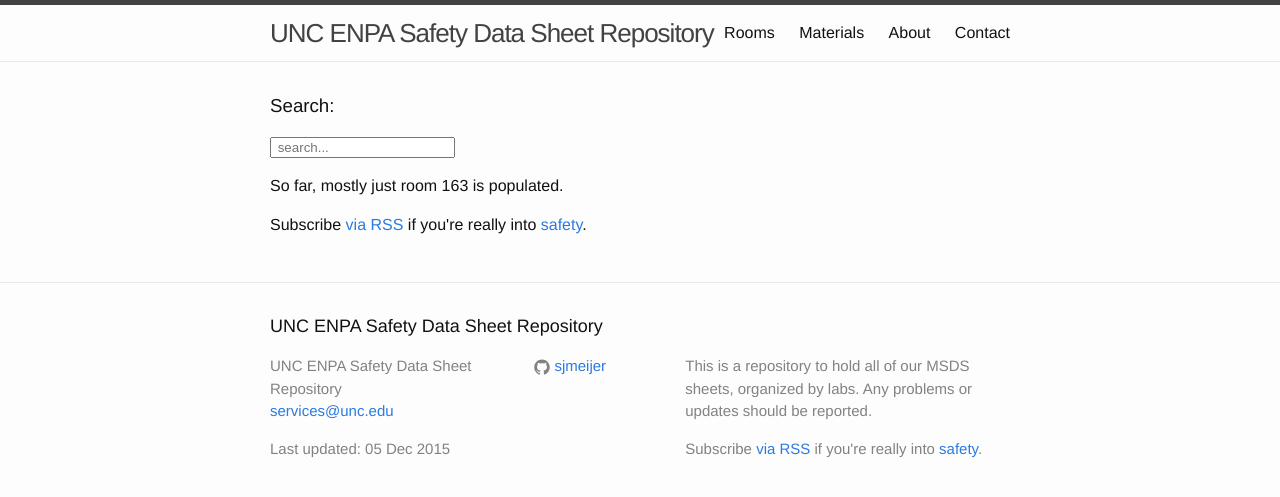
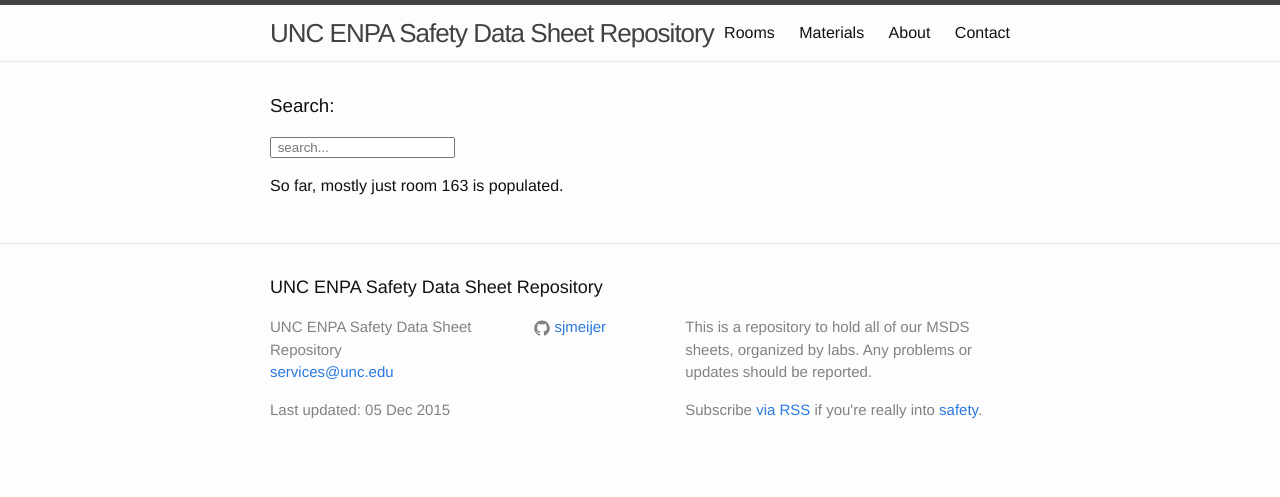
Before and after one commit to sjmeijer/msds, a Jekyll site: the page built from index.html, in a window 1280 px wide. Shown: the top 497 px of the page. Built offline with Jekyll 4.4.1, drawn with Linux system fonts in a browser that asks for light colours.

Commit message:
tidying up

```diff
--- a/index.html
+++ b/index.html
@@ -26,6 +26,5 @@
 <p>
 So far, mostly just room 163 is populated.
 </p>
-  <p class="rss-subscribe">Subscribe <a href="{{ "/feed.xml" | prepend: site.baseurl }}">via RSS</a> if you're really into <a href="https://www.reddit.com/r/osha/top/">safety</a>.</p>
 
 </div>
```
